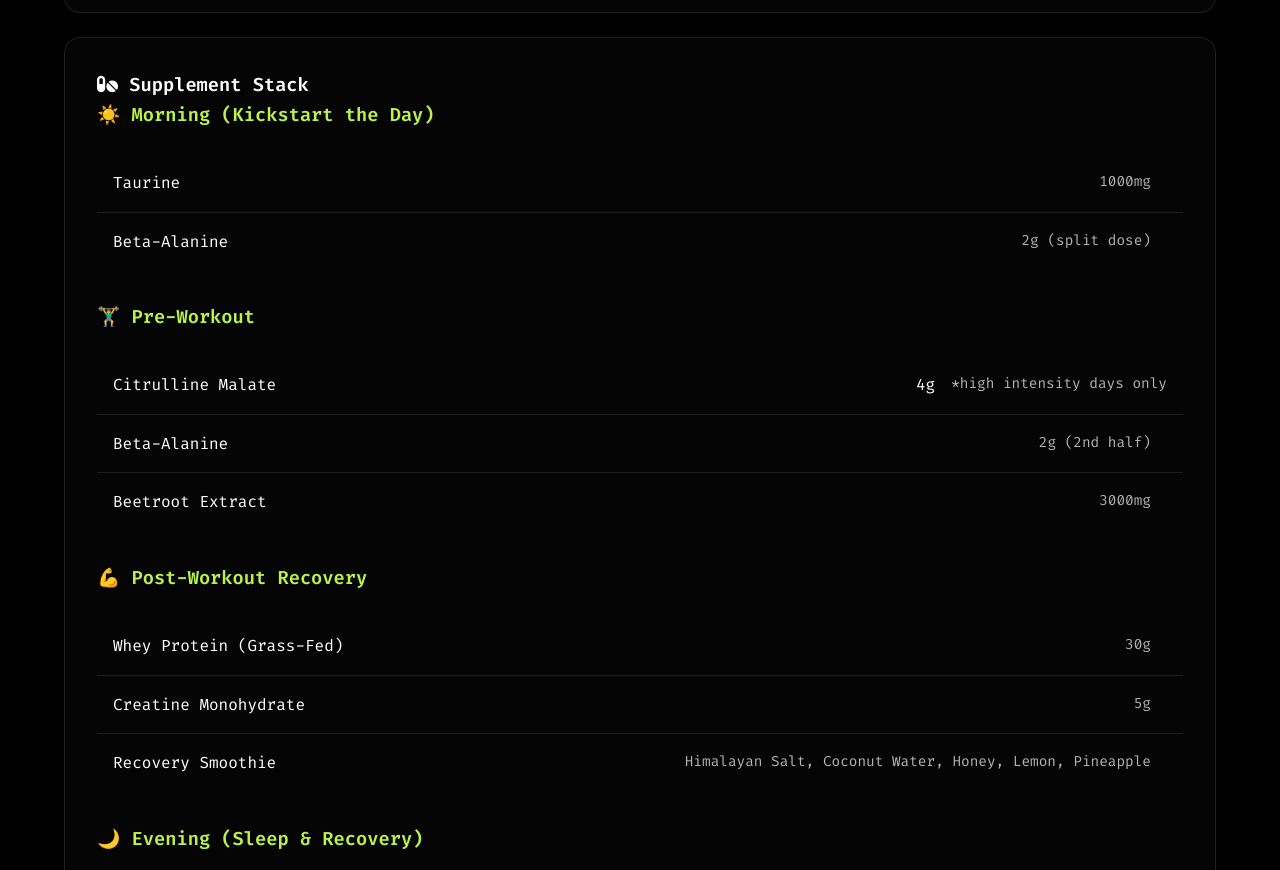
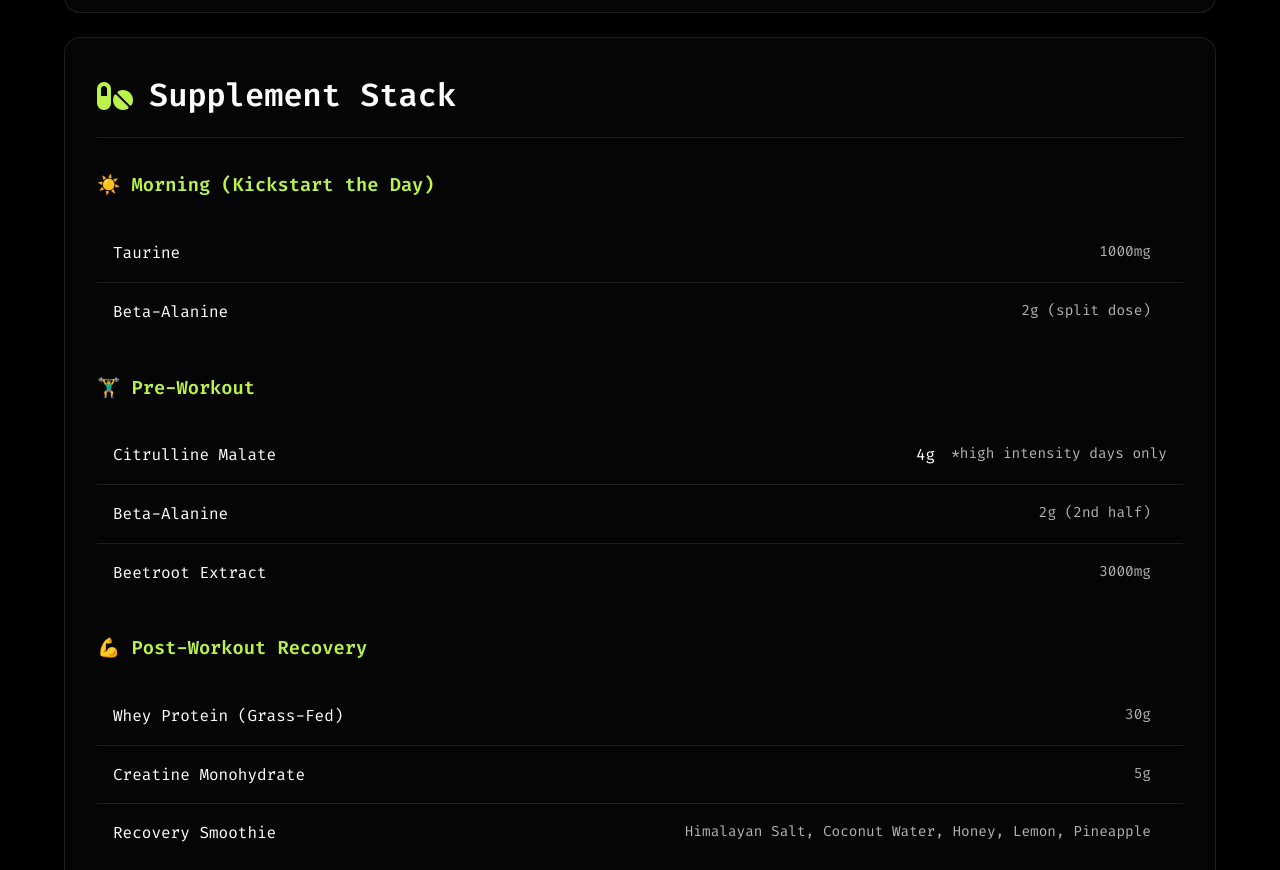
Before and after one commit to AllBlazing/personal-site, a plain HTML site: page index.html in a window 1280 px wide. Shown: the part 5854-6724 px from the top of the page. Drawn offline with Linux system fonts and the light colour scheme; no server answers.

Commit message:
Update styles and add favicon files

```diff
--- a/styles.css
+++ b/styles.css
@@ -1155,6 +1155,22 @@ body {
     margin: var(--section-gap) 0;
 }
 
+.supplement-stack .section-subtitle {
+    font-size: 2rem;
+    color: var(--text-color);
+    margin-bottom: var(--spacing-lg);
+    display: flex;
+    align-items: center;
+    gap: var(--spacing-sm);
+    padding-bottom: var(--spacing-sm);
+    border-bottom: 1px solid var(--border-color);
+}
+
+.supplement-stack .section-subtitle i {
+    color: var(--accent-color);
+    font-size: 1em;
+}
+
 .supplement-section {
     margin-bottom: var(--spacing-lg);
 }
```
Also changed, not shown: index.html (+1 -1 lines), favicon.svg (added), favicon/site.webmanifest (added).
